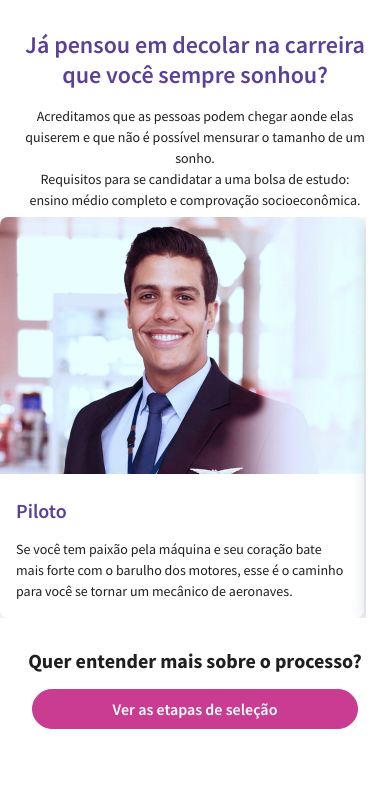
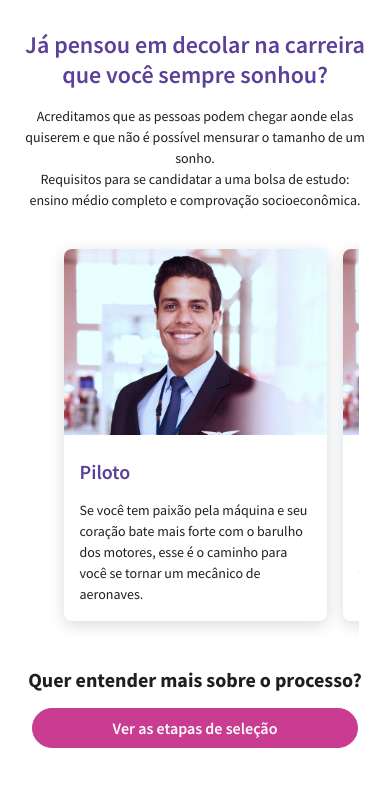
Before and after one commit to italoviola/dev-associacao-voar, a React (Create React App) app: page / in a window 390 px wide. Shown: the top 786 px of the page. Built offline with nearby package versions, Linux system fonts and the light colour scheme.

Commit message:
New carousel lib

```diff
--- a/package.json
+++ b/package.json
@@ -19,6 +19,8 @@
     "react-dom": "^17.0.2",
     "react-responsive-carousel": "^3.2.22",
     "react-scripts": "4.0.3",
+    "react-slick": "^0.28.1",
+    "slick-carousel": "^1.8.1",
     "styled-components": "^5.3.3",
     "typescript": "^4.1.2",
     "web-vitals": "^1.0.1"
@@ -48,6 +50,7 @@
     ]
   },
   "devDependencies": {
+    "@types/react-slick": "^0.23.7",
     "@types/styled-components": "^5.1.16"
   }
 }
--- a/src/components/Card/index.tsx
+++ b/src/components/Card/index.tsx
@@ -5,12 +5,13 @@ import Text from '../Text';
 import { colors } from '../../styles/global.styles.js';
 import { CardProps } from './interface';
 
-import { Container, ImageGrid, Image, TitleWrapper, TextWrapper } from './styles';
+import { Container, Content, ImageGrid, Image, TitleWrapper, TextWrapper } from './styles';
 
 const Card: React.FC<CardProps> = ({ children, image, title }) => {
 
   return (
-    <Container container>
+    <Container>
+      <Content container>
         <ImageGrid item xs={12}>
           <Image src={image} />
         </ImageGrid>
@@ -22,6 +23,7 @@ const Card: React.FC<CardProps> = ({ children, image, title }) => {
             <Text>{children}</Text>
           </TextWrapper>
         </Grid>
+      </Content>
     </Container>
   );
 };
--- a/src/components/Card/styles.ts
+++ b/src/components/Card/styles.ts
@@ -2,11 +2,22 @@ import styled from 'styled-components';
 import { Grid } from '@mui/material';
 import { breakpoints, colors } from '../../styles/global.styles.js';
 
-export const Container = styled(Grid)`
+export const Container = styled.div`
+  max-width: 327px;
+  padding: 8px 8px 16px;
+  margin: 0 auto;
+
+  ${breakpoints.desktop} {
+    max-width: 364px;
+    padding: 0;
+    margin: 0;
+  }
+`;
+
+export const Content = styled(Grid)`
   background-color: ${colors.white};
   border-radius: 8px;
   box-shadow: 0px 4px 16px 0px ${colors.grayShadow};
-  max-width: 364px;
 `;
 
 export const ImageGrid = styled(Grid)`
--- a/src/pages/Home/sections/OPrograma/index.tsx
+++ b/src/pages/Home/sections/OPrograma/index.tsx
@@ -9,11 +9,14 @@ import { colors } from '../../../../styles/global.styles.js';
 import Card from '../../../../components/Card';
 import SpeechBubble from '../../../../components/SpeechBubble';
 import InfoCardBanner from '../../../../components/InfoCardBanner';
-import { Carousel } from 'react-responsive-carousel';
+
+import Slider from "react-slick";
+import "slick-carousel/slick/slick.css";
+import "slick-carousel/slick/slick-theme.css";
 
 import image from '../../../../assets/card-2.png';
 
-import { Container, ContentGrid, TitleGrid, CTAText, CTAButton, StyledButton } from './styles';
+import { Container, ContainerCarousel, ContentGrid, TitleGrid, CTAText, CTAButton, StyledButton } from './styles';
 
 const descs = {
   title: 'Já pensou em decolar na carreira que você sempre sonhou?',
@@ -67,6 +70,14 @@ const cta = {
   button: 'Ver as etapas de seleção',
 };
 
+const settings = {
+  arrows: false,
+  dots: false,
+  infinite: false,
+  centerMode: true,
+  slidesToShow: 1,
+  centerPadding: '24px',
+};
 
 const OPrograma: React.FC = ({ children }) => {
   const [width, setWidth] = React.useState(window.innerWidth);
@@ -84,12 +95,8 @@ const OPrograma: React.FC = ({ children }) => {
   const renderCard: any = () => {
     if (width < breakpoint) {
       return (
-        <Carousel
-          showArrows={false}
-          showIndicators={false}
-          showStatus={false}
-          showThumbs={false}
-        >
+        <ContainerCarousel>
+          <Slider {...settings}>
             {
               cards.map((item: any) => {
                 return (
@@ -101,10 +108,15 @@ const OPrograma: React.FC = ({ children }) => {
                 )
               })
             }
-        </Carousel>
+          </Slider>
+        </ContainerCarousel>
       )
     } else {
-      return cards.map((item: any) => {
+      return (
+        <Container>
+          <ContentGrid container spacing={2}>
+            {
+              cards.map((item: any) => {
                 return (
                   <Grid item>
                     <Card image={item.image} title={item.title}>
@@ -113,6 +125,10 @@ const OPrograma: React.FC = ({ children }) => {
                   </Grid>
                 )
               })
+            }
+          </ContentGrid>
+        </Container>
+      )
     }
   }
   return (
@@ -127,11 +143,7 @@ const OPrograma: React.FC = ({ children }) => {
           </Grid>
         </ContentGrid>
       </Container>
-      <Container>
-        <ContentGrid container spacing={3}>
       {renderCard()}
-        </ContentGrid>
-      </Container>
       <Container>
         <ContentGrid container spacing={2}>
           <CTAText xs={12} md={6} item>
--- a/src/pages/Home/sections/OPrograma/styles.ts
+++ b/src/pages/Home/sections/OPrograma/styles.ts
@@ -9,6 +9,16 @@ export const Container = styled.div`
   max-width: 1148px;
   margin: 0 auto;
   padding: 30px 24px 0;
+`;
+
+export const ContainerCarousel = styled.div`
+  max-width: 327px;
+  margin: 0 auto;
+  padding: 30px 24px 0;
+
+  ${breakpoints.desktop} {
+    max-width: 364px;
+  }
 `;
 
 export const ContentGrid = styled(Grid)`
```
Also changed, not shown: 2 other files (tests, documents, lock files or other folders). Lines whose indentation alone changed are shown as unchanged.
